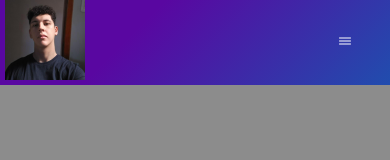
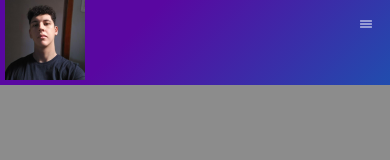
Before and after one commit to AdlerCastro/Website-Pessoal, a Next.js app in the folder website-pessoal/: page / in a window 390 px wide. Shown: the top 160 px of the page. Built offline with nearby package versions, Linux system fonts and the light colour scheme.

Commit message:
:lipstick: style: Ajustando o botão de menu

```diff
--- a/website-pessoal/src/components/organisms/Header/styles.css
+++ b/website-pessoal/src/components/organisms/Header/styles.css
@@ -95,6 +95,7 @@ a {
         justify-content: space-around;
         clip-path: ellipse(40vw 90vh at 100% );
         background: var(--background);
+        transition: 1s ease-in;
     }
 
     .Nav-Mobile a{
@@ -102,6 +103,9 @@ a {
     }
 
     #ButtonNav {
+        position: absolute;
+        right: 1rem;
+        top: 1rem;
         display: block;
         z-index: 1;
     }
```
